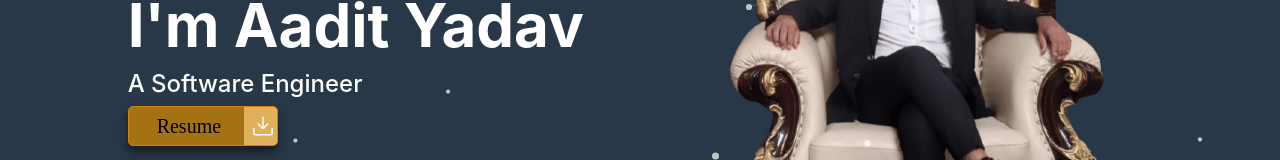
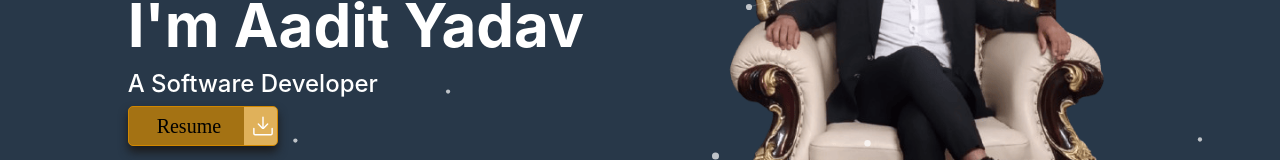
Before and after one commit to Aadityadav191/PORTFOLIO, a React (Create React App) app: page / in a window 1280 px wide. Shown: the part 329-489 px from the top of the page. Built offline with nearby package versions, Linux system fonts and the light colour scheme.

Commit message:
changed title

```diff
--- a/src/Pages/Home/Home.js
+++ b/src/Pages/Home/Home.js
@@ -23,7 +23,7 @@ export default function Home() {
             >
               I'm Aadit Yadav
             </motion.span>
-            <h4>A Software Engineer </h4>
+            <h4>A Software Developer </h4>
           </div>
 
           <DownloadBtn />
```
